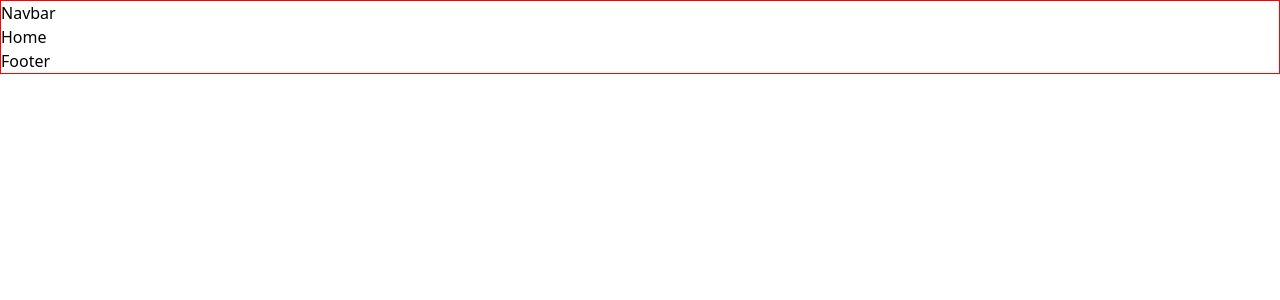
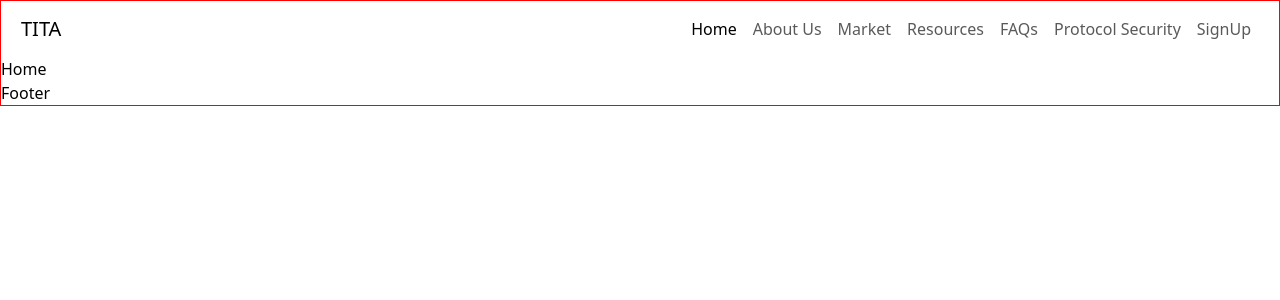
Before and after one commit to DevZibah/Tita, a React (Vite) app: page / in a window 1280 px wide. Shown: the top 300 px of the page. Built offline with nearby package versions, Linux system fonts and the light colour scheme.

Commit message:
started with the navbar

```diff
--- a/package.json
+++ b/package.json
@@ -12,6 +12,7 @@
   "dependencies": {
     "react": "^18.2.0",
     "react-dom": "^18.2.0",
+    "react-icons": "^4.8.0",
     "react-router": "^6.11.0",
     "react-router-dom": "^6.11.0"
   },
--- a/src/components/Navbar.tsx
+++ b/src/components/Navbar.tsx
@@ -1,8 +1,73 @@
 import React from 'react'
+import '../style/Navbar.css'
+import { GiHamburgerMenu } from 'react-icons/gi'
 
 const Navbar = () => {
   return (
-    <div>Navbar</div>
+    <nav className='navbar navbar-expand-lg p-2'>
+      <div className='container-fluid'>
+        <a className='navbar-brand' href='#'>
+          TITA
+        </a>
+        <button
+          className='navbar-toggler nav-togg'
+          type='button'
+          data-bs-toggle='collapse'
+          data-bs-target='#navbarNav'
+          aria-controls='navbarNav'
+          aria-expanded='false'
+          aria-label='Toggle navigation'
+        >
+          <GiHamburgerMenu className='ham-icon' />
+        </button>
+        <div
+          className='collapse navbar-collapse collapse
+            navbar-collapse
+            text-center
+            d-md-flex
+            justify-content-end'
+          id='navbarNav'
+        >
+          <ul className='navbar-nav'>
+            <li className='nav-item'>
+              <a className='nav-link active' aria-current='page' href='#'>
+                Home
+              </a>
+            </li>
+            <li className='nav-item'>
+              <a className='nav-link' href='#'>
+                About Us
+              </a>
+            </li>
+            <li className='nav-item'>
+              <a className='nav-link' href='#'>
+                Market
+              </a>
+            </li>
+            <li className='nav-item'>
+              <a className='nav-link' href='#'>
+                Resources
+              </a>
+            </li>
+            <li className='nav-item'>
+              <a className='nav-link' href='#'>
+                FAQs
+              </a>
+            </li>
+            <li className='nav-item'>
+              <a className='nav-link' href='#'>
+                Protocol Security
+              </a>
+            </li>
+            <li className='nav-item'>
+              <a className='nav-link' href='#'>
+                SignUp
+              </a>
+            </li>
+          </ul>
+        </div>
+      </div>
+    </nav>
   )
 }
 
--- a/src/style/Navbar.css
+++ b/src/style/Navbar.css
@@ -0,0 +1,20 @@
+.ham-icon {
+  /* border: 1px solid red; */
+  color: linear-gradient(
+    278.02deg,
+    #25f6ff -25.65%,
+    #7782ff 48.4%,
+    #155ed7 108.83%
+  ) !important;
+  font-size: 1.6rem;
+}
+.navbar-toggler:focus,
+.navbar-toggler:active,
+.navbar-toggler-icon:focus {
+  outline: none;
+  box-shadow: none;
+  border: none;
+}
+.nav-togg {
+  border: none;
+}
```
Also changed, not shown: 1 other file (tests, documents, lock files or other folders).
